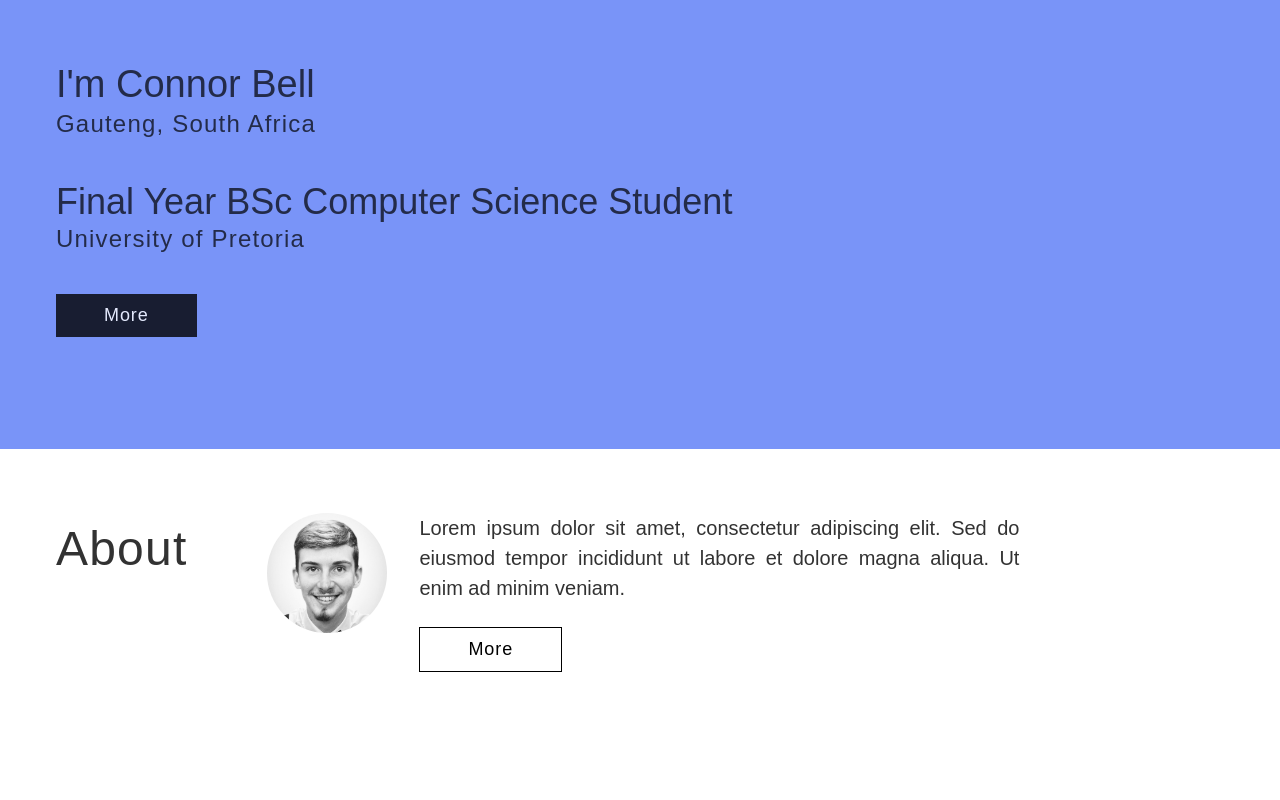
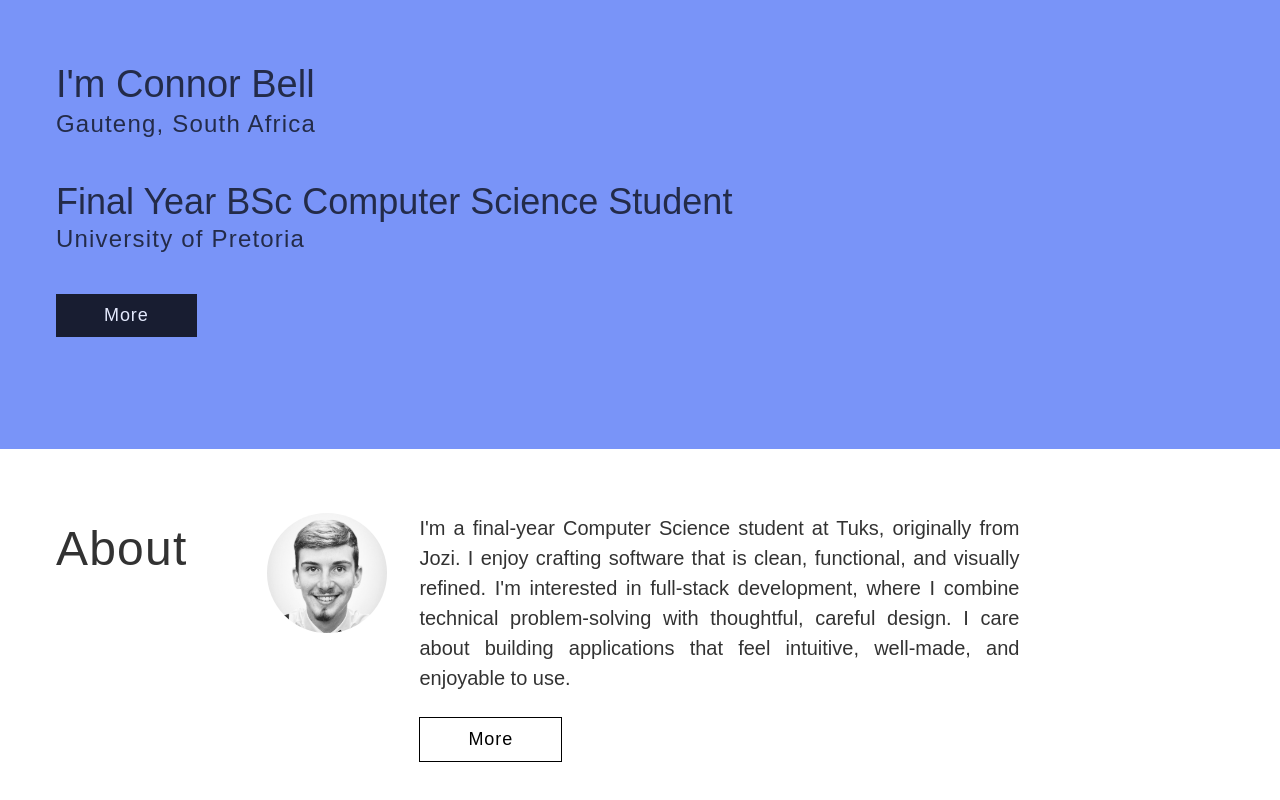
Before and after one commit to u24569608/Connor_Bell_CO_ZA, a Next.js app in the folder site/: page / in a window 1280 px wide. Shown: the part 368-1168 px from the top of the page. Before the commit the page ends 1104 px from the top, so only its background shows below. Built offline with nearby package versions, Linux system fonts and the light colour scheme; a web font is replaced by a local one.

Commit message:
Updating the About Description

```diff
--- a/site/components/About.tsx
+++ b/site/components/About.tsx
@@ -31,7 +31,7 @@ export default function About() {
             {/* Text + Button */}
             <div>
               <p className="text-[18px] md:text-[20px] text-black opacity-80 max-w-[600px] text-justify">
-                Lorem ipsum dolor sit amet, consectetur adipiscing elit. Sed do eiusmod tempor incididunt ut labore et dolore magna aliqua. Ut enim ad minim veniam.
+                I'm a final-year Computer Science student at Tuks, originally from Jozi. I enjoy crafting software that is clean, functional, and visually refined. I'm interested in full-stack development, where I combine technical problem-solving with thoughtful, careful design. I care about building applications that feel intuitive, well-made, and enjoyable to use.
               </p>
 
               <div className="mt-6">
```
